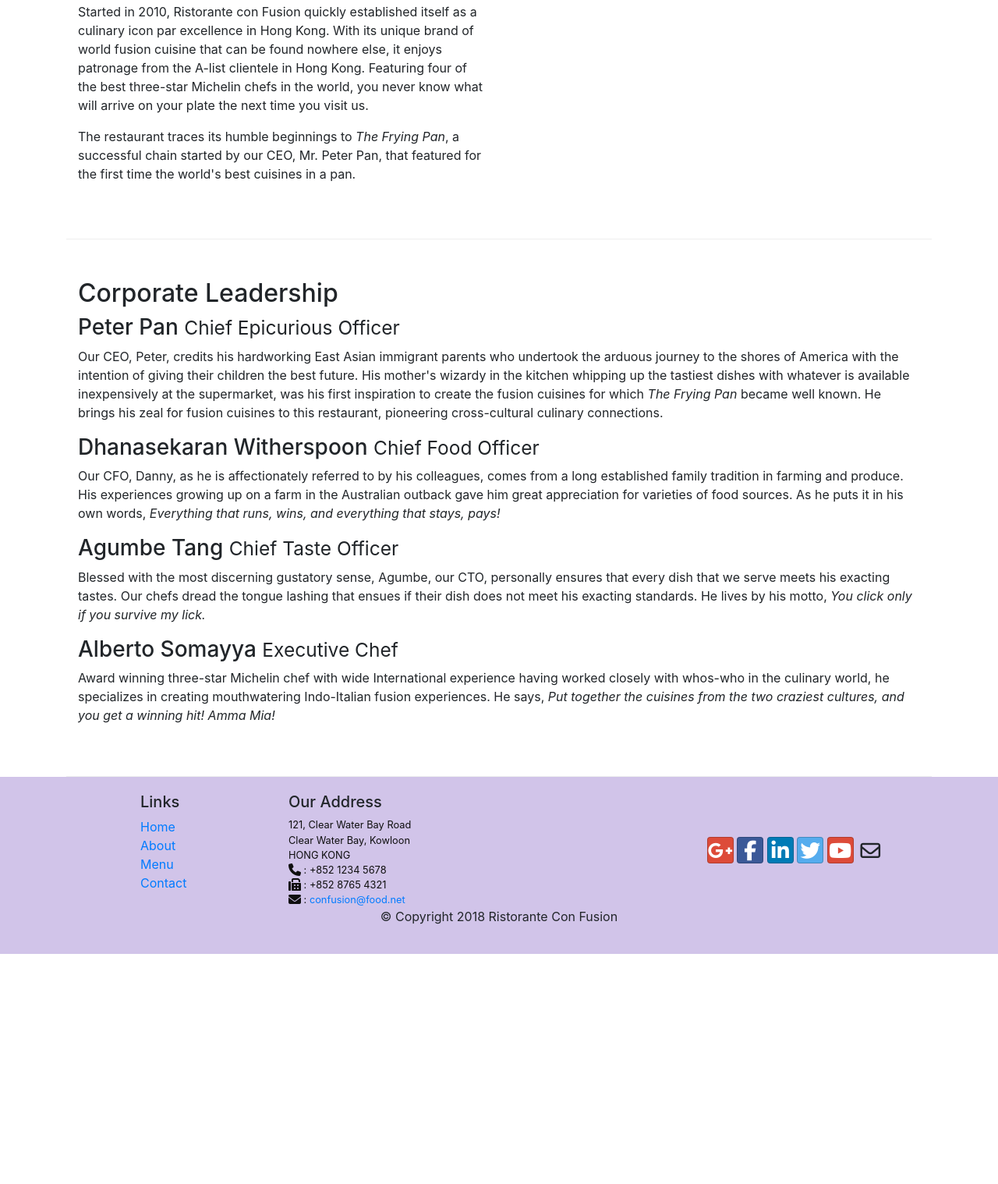
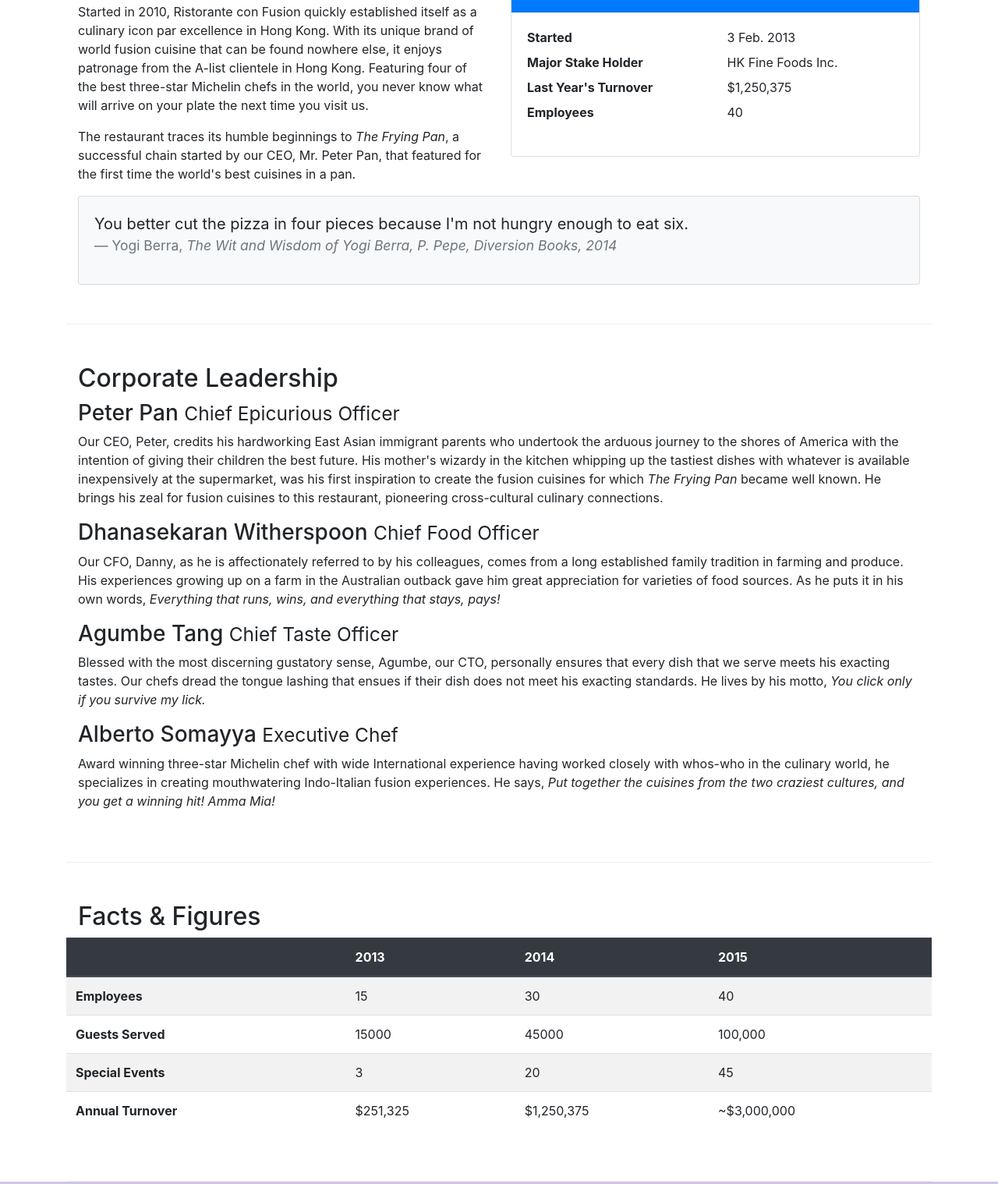
Before and after one commit to aparnasg1/bootstrap4, a plain HTML site: page aboutus.html in a window 1280 px wide. Shown: the part 558-2076 px from the top of the page at 78% size. Before the commit the page ends 1781 px from the top, so only its background shows below. Drawn offline with nearby package versions, Linux system fonts and the light colour scheme.

Commit message:
Tables and Cards

```diff
--- a/aboutus.html
+++ b/aboutus.html
@@ -67,10 +67,37 @@
                 <p>Started in 2010, Ristorante con Fusion quickly established itself as a culinary icon par excellence in Hong Kong. With its unique brand of world fusion cuisine that can be found nowhere else, it enjoys patronage from the A-list clientele in Hong Kong.  Featuring four of the best three-star Michelin chefs in the world, you never know what will arrive on your plate the next time you visit us.</p>
                 <p>The restaurant traces its humble beginnings to <em>The Frying Pan</em>, a successful chain started by our CEO, Mr. Peter Pan, that featured for the first time the world's best cuisines in a pan.</p>
             </div>
-            <div class="col-12 col-sm">
+            <div class="col-12 col-sm-6">
+                <div class="card">
+                    <h3 class="card-header bg-primary text-white">Facts At a Glance</h3>
+                    <div class="card-body">
+                        <dl class="row">
+                            <dt class="col-6">Started</dt>
+                            <dd class="col-6">3 Feb. 2013</dd>
+                            <dt class="col-6">Major Stake Holder</dt>
+                            <dd class="col-6">HK Fine Foods Inc.</dd>
+                            <dt class="col-6">Last Year's Turnover</dt>
+                            <dd class="col-6">$1,250,375</dd>
+                            <dt class="col-6">Employees</dt>
+                            <dd class="col-6">40</dd>
+                        </dl>
+                    </div>
+                </div>
+            </div>
+            <div class="col-12">
+                <div class="card card-body bg-light">
+                    <blockquote class="blockquote">
+                        <p class="mb-0">You better cut the pizza in four pieces because
+                            I'm not hungry enough to eat six.</p>
+                        <footer class="blockquote-footer">Yogi Berra,
+                            <cite title="Source Title">The Wit and Wisdom of Yogi Berra,
+                                P. Pepe, Diversion Books, 2014</cite>
+                        </footer>
+
+                    </blockquote>
+                </div>
             </div>
         </div>
-
 
         <div class="row row-content">
             <div class="col-12">
@@ -84,6 +111,51 @@
                 <h3>Alberto Somayya <small>Executive Chef</small></h3>
                 <p class="d-none d-sm-block">Award winning three-star Michelin chef with wide International experience having worked closely with whos-who in the culinary world, he specializes in creating mouthwatering Indo-Italian fusion experiences. He says, <em>Put together the cuisines from the two craziest cultures, and you get a winning hit! Amma Mia!</em></p>
             </div>
+       </div>
+       <div class="row row-content">
+           <div class="col-12 col-sm-9">
+               <h2>Facts &amp; Figures</h2>
+           </div>
+           <div class="col-12 col-sm-3"></div>
+           <div class="table-responsive">
+               <table class="table table-striped">
+                   <thead class="thead-dark">
+                    <tr>
+                        <th>&nbsp;</th>
+                        <th>2013</th>
+                        <th>2014</th>
+                        <th>2015</th>
+                    </tr>
+                </thead>
+                <tbody>
+                    <tr>
+                        <th>Employees</th>
+                        <td>15</td>
+                        <td>30</td>
+                        <td>40</td>
+                    </tr>
+                    <tr>
+                        <th>Guests Served</th>
+                        <td>15000</td>
+                        <td>45000</td>
+                        <td>100,000</td>
+                    </tr>
+                    <tr>
+                        <th>Special Events</th>
+                        <td>3</td>
+                        <td>20</td>
+                        <td>45</td>
+                    </tr>
+                    <tr>
+                        <th>Annual Turnover</th>
+                        <td>$251,325</td>
+                        <td>$1,250,375</td>
+                        <td>~$3,000,000</td>
+                    </tr>
+                </tbody>
+
+               </table>
+           </div>
        </div>
 
     </div>
```
